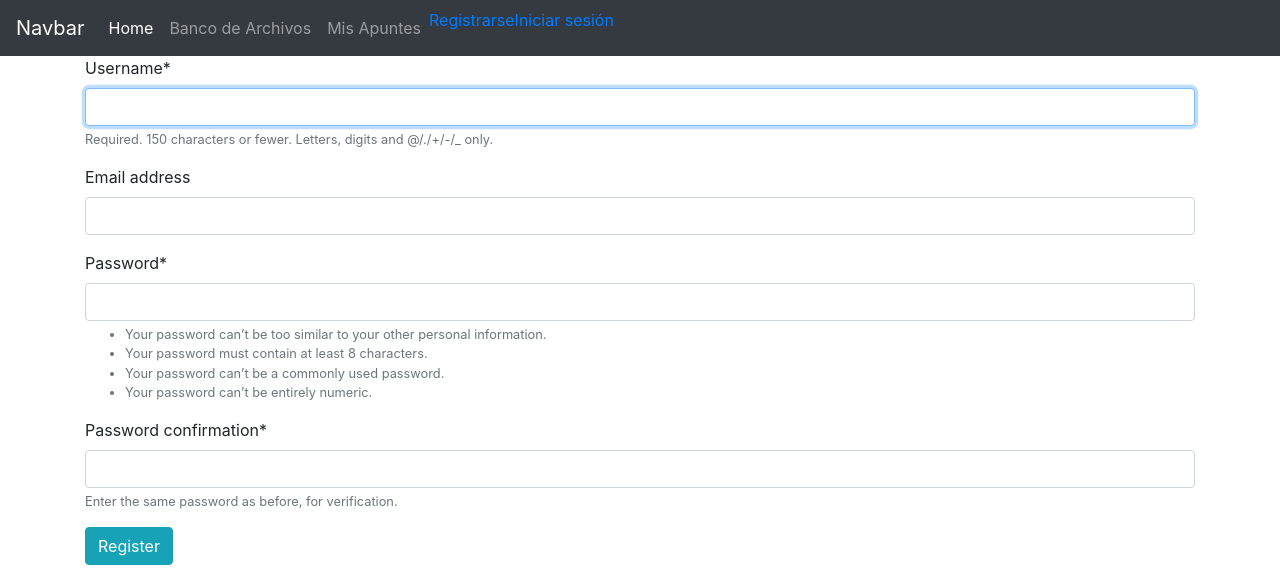
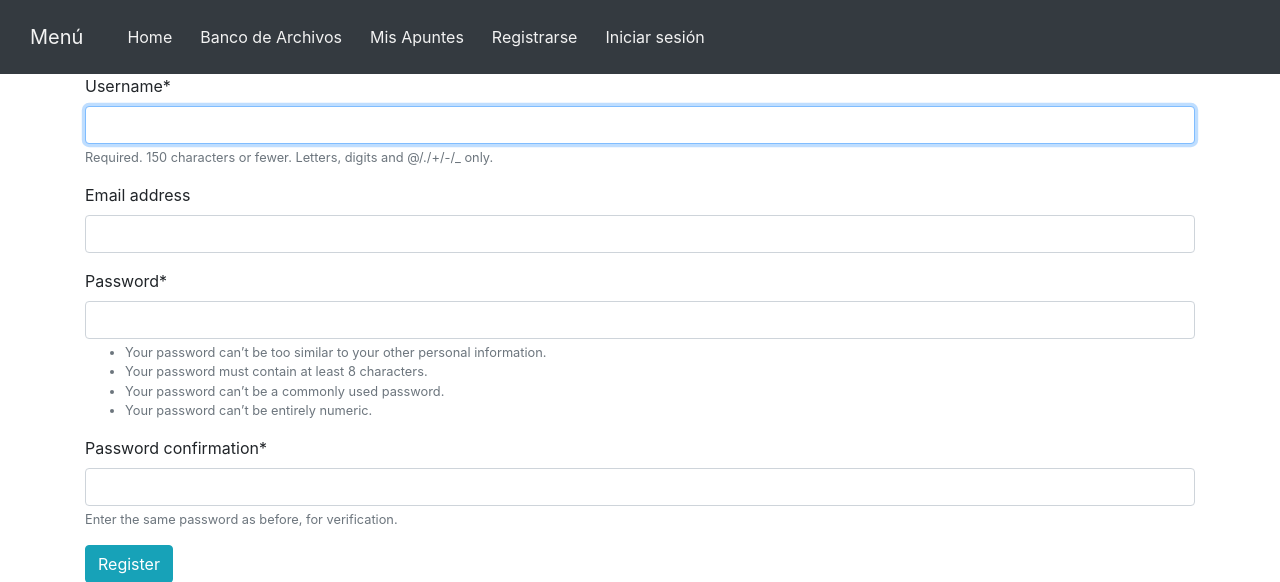
Before and after one commit to diegovgo/mejoresapuntes, a Django app: page /register in a window 1280 px wide. Shown: the top 582 px of the page. Run offline with Django 3.2, Linux system fonts and the light colour scheme; some libraries are stand-ins or nearby versions.

Commit message:
navbar and cerrar sesion button

```diff
--- a/university_connection_holder/settings.py
+++ b/university_connection_holder/settings.py
@@ -3,6 +3,7 @@ import os
 # Build paths inside the project like this: os.path.join(BASE_DIR, ...)
 BASE_DIR = os.path.dirname(os.path.dirname(os.path.abspath(__file__)))
 
+CORS_ORIGIN_ALLOW_ALL = True
 
 # Quick-start development settings - unsuitable for production
 # See https://docs.djangoproject.com/en/2.2/howto/deployment/checklist/
--- a/universityconnection/static/universityconnection/navbar.js
+++ b/universityconnection/static/universityconnection/navbar.js
@@ -1,20 +1,3 @@
-// When the user scrolls the page, execute myFunction
-window.onscroll = function() {myFunction()};
-
-// Get the navbar
-var navbar = document.getElementById("navbar");
-
-// Get the offset position of the navbar
-var sticky = navbar.offsetTop;
-
-// Add the sticky class to the navbar when you reach its scroll position. Remove "sticky" when you leave the scroll position
-function myFunction() {
-  if (window.pageYOffset >= sticky) {
-    navbar.classList.add("sticky")
-  } else {
-    navbar.classList.remove("sticky");
-  }
-}
 
 $(document).ready(function(){
   $("#navbar").find('a').hover(function(){
--- a/universityconnection/templates/universityconnection/base.html
+++ b/universityconnection/templates/universityconnection/base.html
@@ -57,8 +57,9 @@
 
   </div>
 -->
+<div id="navbar">
   <nav class="navbar navbar-expand-lg navbar-dark bg-dark">
-    <a class="navbar-brand" href="#">Navbar</a>
+    <a class="navbar-brand" href="{% url 'index' %}">{% if user.is_authenticated %}Hello, {{ user.first_name }} {{ user.last_name }} {% else %} Menú {% endif %}</span> </a>
     <button id="toggle" class="navbar-toggler" type="button" data-toggle="collapse" data-target="#navbarColor01" aria-controls="navbarColor01" aria-expanded="false" aria-label="Toggle navigation">
       <span class="navbar-toggler-icon"></span>
     </button>
@@ -76,20 +77,20 @@
         </li>
         {% if user.is_authenticated %}
         <li>
-          <a class="nav-link">{{ user.first_name }} {{ user.last_name }}</a>
-        </li>
-        <li>
           <a id="plays" class="nav-link" style="display:None"> {{ user.id }}</a>
         </li>
         <li>
           <a class="nav-link" href="{% url 'configuracion' %}">Configuración</a>
         </li>
+        <li>
+          <a class="nav-link" href="{% url 'logout' %}">Cerrar sesión</a>
+        </li>
         {% else %}
         <li>
-          <a href="{% url 'register' %}">Registrarse</a>
+          <a class="nav-link" href="{% url 'register' %}">Registrarse</a>
         </li>
         <li>
-          <a href="{% url 'login' %}">Iniciar sesión</a>
+          <a class="nav-link" href="{% url 'login' %}">Iniciar sesión</a>
         </li>
         {% endif %}
       </ul>
--- a/universityconnection/views.py
+++ b/universityconnection/views.py
@@ -149,7 +149,6 @@ def registrationsteptwo(request):
                 m.user = request.user
                 m.save()
                 data['mensaje']= "guardado corretamente"
-                data['form']= form
                 return redirect(to='index')
 
         return render(request, 'universityconnection/registration2.html', data )
```
Also changed, not shown: universityconnection/templates/universityconnection/registration2.html (+12 -3 lines).
